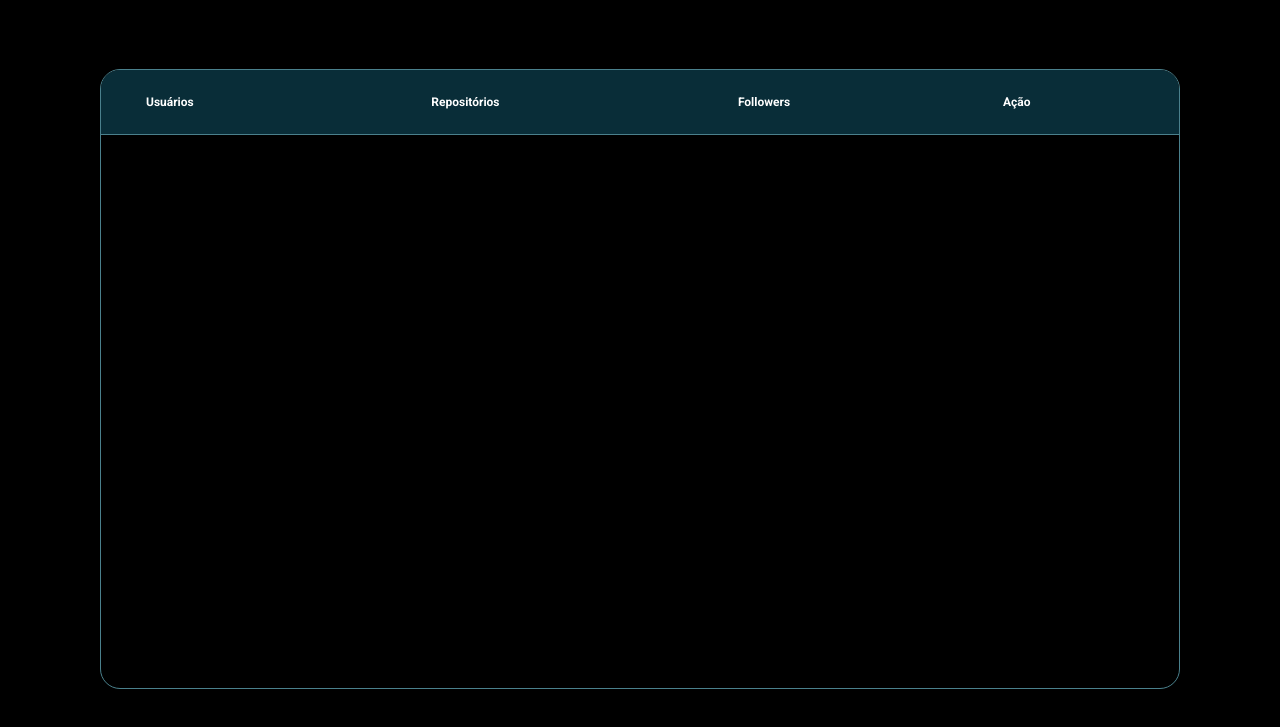
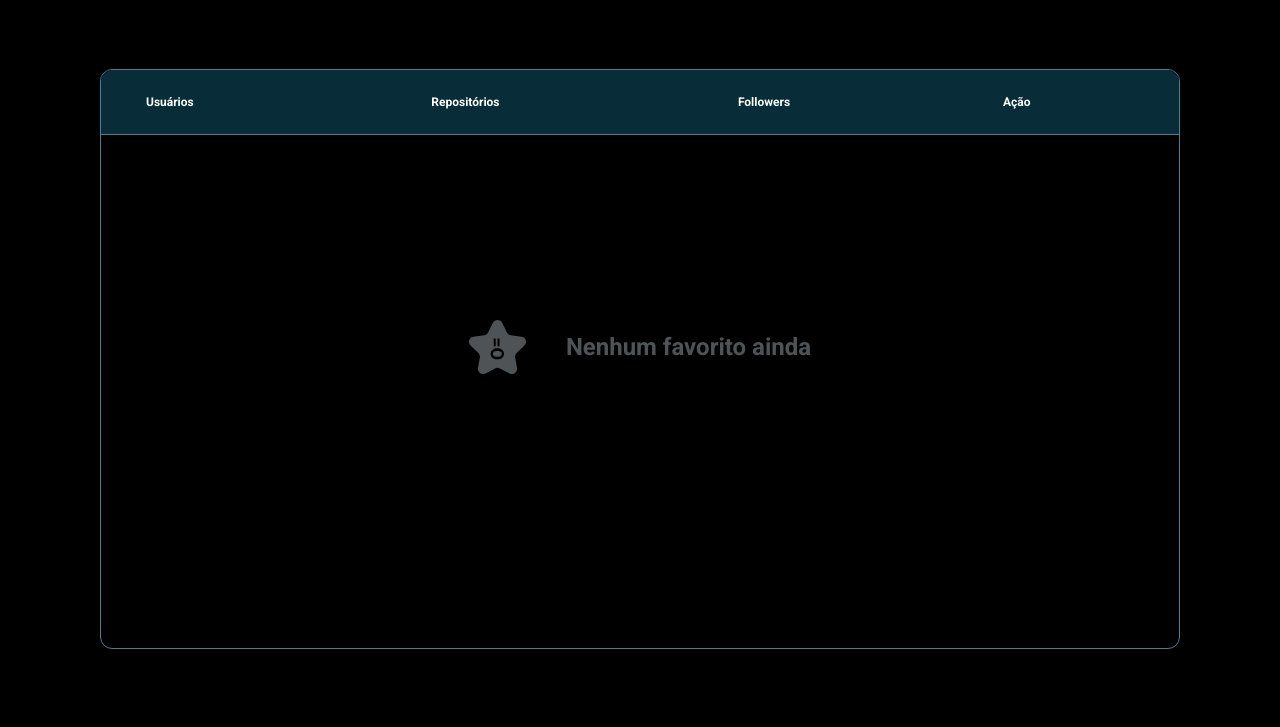
Before and after one commit to Ceni82/STATE06-GitFav2, a plain HTML site: page index.html in a window 1280 px wide. Shown: the part 163-890 px from the top of the page. Drawn offline with Linux system fonts and the light colour scheme.

Commit message:
final js, falta conf, ver tables resp, e button

```diff
--- a/index.html
+++ b/index.html
@@ -3,12 +3,13 @@
 <head>
     <meta charset="UTF-8">
     <meta name="viewport" content="width=device-width, initial-scale=1.0">
+    <link rel="shortcut icon" href="assets/Estrela.svg" type="image/svg">
     <link rel="preconnect" href="https://fonts.googleapis.com">
-<link rel="preconnect" href="https://fonts.gstatic.com" crossorigin>
-<link href="https://fonts.googleapis.com/css2?family=Roboto:wght@400;700&display=swap" rel="stylesheet">
+    <link rel="preconnect" href="https://fonts.gstatic.com" crossorigin>
+    <link href="https://fonts.googleapis.com/css2?family=Roboto:wght@400;700&display=swap" rel="stylesheet">
     <link rel="stylesheet" href="style.css">
     <script src="js/main.js" type="module" defer></script>
-    <title>GitHubFavor</title>
+    <title>GitHubFav</title>
 
 </head>
 <body>
@@ -32,6 +33,13 @@
                 </tr>
             </thead>
             <tbody>
+                <div class="noFriends hide">
+                    <div class="noFavorites">
+                        <img src="assets/Estrela.svg">
+                        <p>Nenhum favorito ainda</p>
+                    </div>
+
+                </div>
 
             </tbody>
             <tfoot>
--- a/js/favorites.js
+++ b/js/favorites.js
@@ -67,6 +67,7 @@ export class Favorites {
       this.update()
       this.save()
 
+
     }
 }
 
@@ -78,6 +79,7 @@ export class FavoritesView extends Favorites {
 
         this.update()
         this.onadd()
+
     }
 
     onadd () {
@@ -86,6 +88,7 @@ export class FavoritesView extends Favorites {
           const { value } = this.root.querySelector('.search input')
 
         this.add(value)
+
       }
     }
 
@@ -121,6 +124,7 @@ export class FavoritesView extends Favorites {
 
     update() {
         this.removeAllTr()
+        this.no_Friends()
 
 
         this.entries.forEach( user => {
@@ -159,5 +163,12 @@ export class FavoritesView extends Favorites {
 
     }
 
+    no_Friends() {
+      if (this.entries.length === 0) {
+        this.root.querySelector('.noFriends').classList.remove('hide')
+      } else {
+        this.root.querySelector('.noFriends').classList.add('hide')
+      }
+    }
 
 }
--- a/style.css
+++ b/style.css
@@ -55,6 +55,7 @@
     width: 18.6rem;
     height: 3.2rem;
 
+
   }
 
   .search {
@@ -71,9 +72,18 @@
       display:none;
     }
 
+    .search button{
+      width: 1rem;
     }
 
+    header img{
+      width: 12.6rem;
+      height: auto;
 
+
+    }
+
+  }
 
 
   .search input{
@@ -126,12 +136,13 @@
 
 /******* SCROLLBAR ***/
 .favList {
-    border-radius: 2rem;
+    border-radius: 1.2rem;
     border: .1rem solid var(--borders-button);
     max-width: auto;
     overflow: overlay;
+    height: 58rem;
 
-    height: 62rem;
+    position: relative;
 }
 
 .favList::-webkit-scrollbar {
@@ -184,11 +195,19 @@
   }
 */
 
+table tr{
+    background:#06181C;
+  }
 
 table tr:nth-child(odd){
-    background-color:var(--tables01);
+    background: rgba(6, 22, 27, 0.5);
 
   }
+
+
+
+
+
 
  table th, td{
   border-bottom: .1rem solid var(--borders-button);
@@ -253,3 +272,29 @@ td .remove {
     color:red;
     cursor: pointer;
   }
+
+
+  .noFriends{
+    position: absolute;
+    width: 100%;
+    height: 100%;
+
+  }
+  .noFavorites{
+    padding-top:25rem;
+
+    font-weight: 700;
+    font-size: 2.4rem;
+    display: flex;
+
+    align-items: center;
+    justify-content:center;
+    gap:4rem;
+    color: #4E5455;
+
+
+  }
+
+  .hide{
+    display:none;
+  }
```
